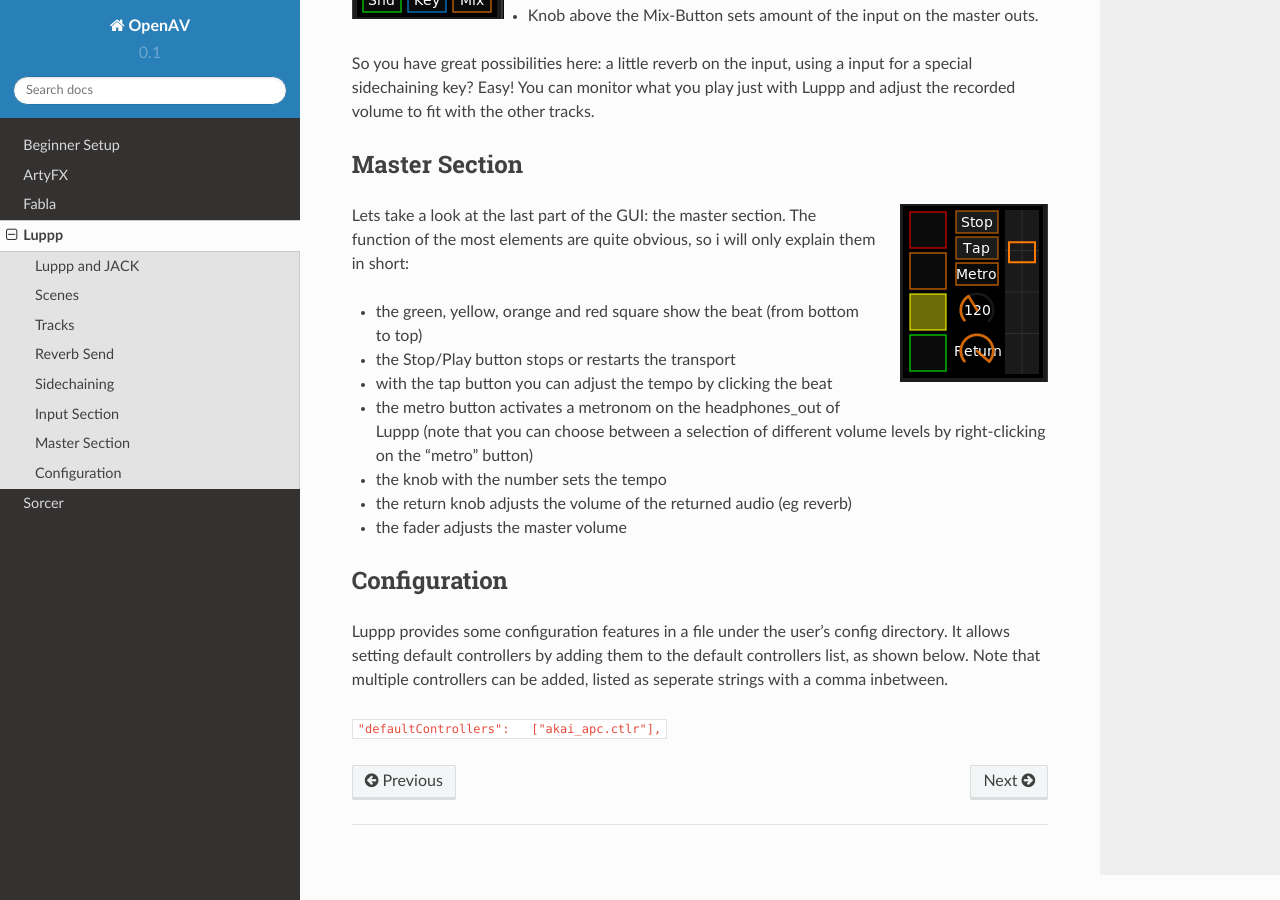
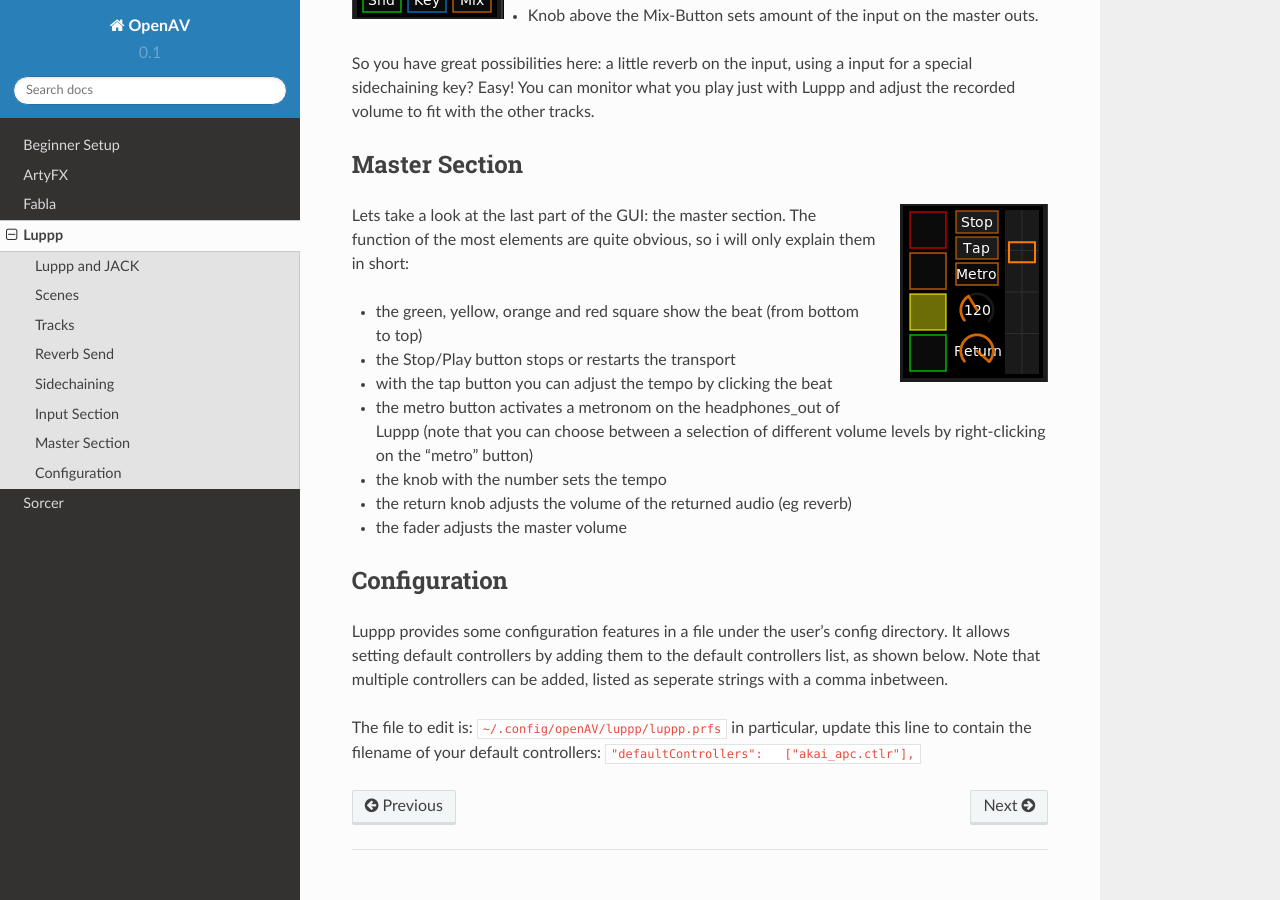
Before and after one commit to openAVproductions/openAV-manual, a Sphinx documentation site: the page built from source/luppp.rst, in a window 1280 px wide and 900 px high, scrolled down 5149 px. Built offline with Sphinx 7.4.7 and the Read the Docs theme 2.0.0, drawn with Linux system fonts in a browser that asks for light colours.

Commit message:
luppp: add config file path to section

```diff
--- a/source/luppp.rst
+++ b/source/luppp.rst
@@ -187,4 +187,8 @@
 controllers can be added, listed as seperate strings with a comma
 inbetween.
 
+The file to edit is:
+``~/.config/openAV/luppp/luppp.prfs``
+in particular, update this line to contain the filename of your default
+controllers:
 ``"defaultControllers":   ["akai_apc.ctlr"],``
```
